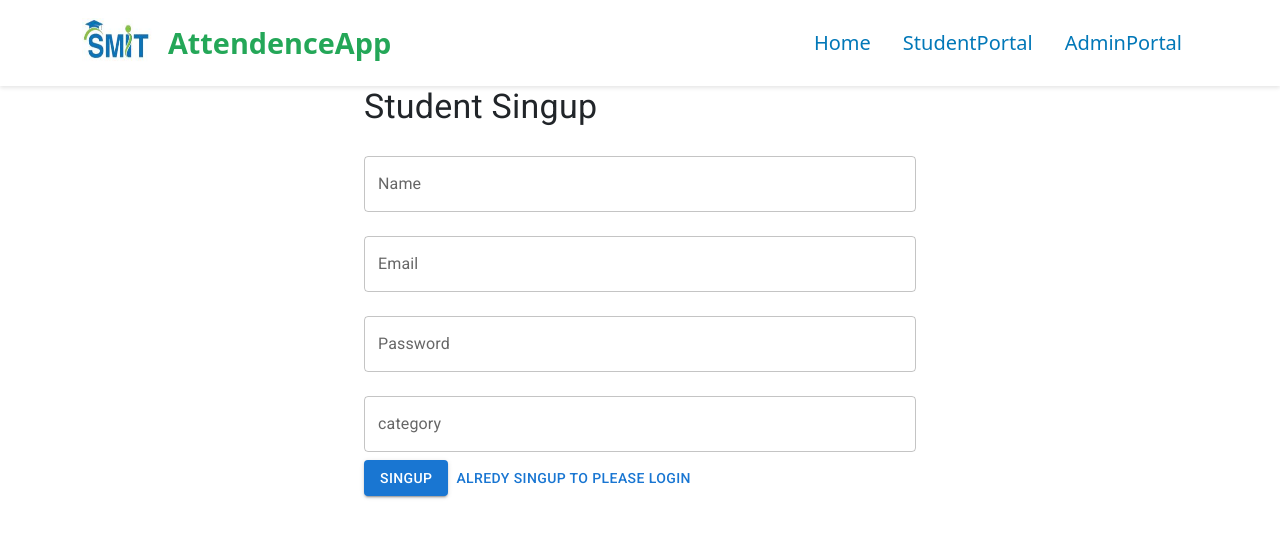
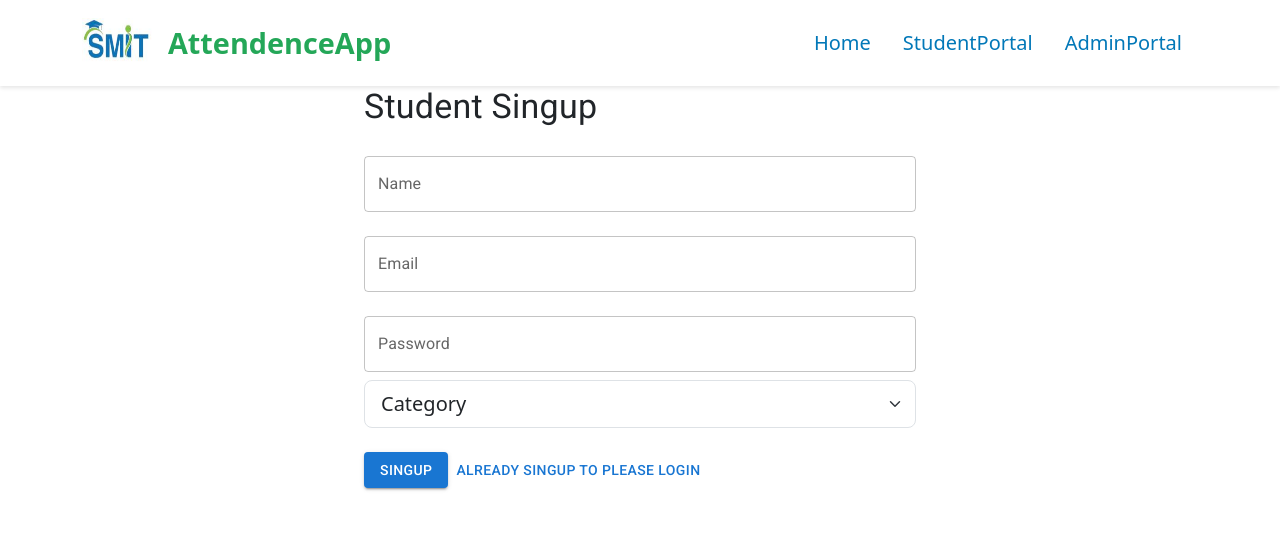
Before and after one commit to javariyafatima1/Attendence-final, a React (Create React App) app in the folder frontend/: page /signup in a window 1280 px wide. Shown: the top 538 px of the page. Built offline with nearby package versions, Linux system fonts and the light colour scheme.

Commit message:
add category

```diff
--- a/frontend/src/components/Signup.js
+++ b/frontend/src/components/Signup.js
@@ -1,8 +1,11 @@
 import React, { useState } from 'react';
+import Form from 'react-bootstrap/Form';
 import {    useNavigate,Link} from "react-router-dom";
 import { TextField, Button, Container, Typography } from '@mui/material';
 import CardText from 'react-bootstrap/esm/CardText';
 import axios from "axios";
+
+
 const Signup = () => {
 
   const navigate = useNavigate();
@@ -65,6 +68,9 @@ const Signup = () => {
         value={sing.password}
         onChange={handleChange}
       />
+
+
+{/*
        <TextField
         fullWidth
         margin="normal"
@@ -72,8 +78,21 @@ const Signup = () => {
         type="password"
         name='category'
         value={sing.category}
-        onChange={handleChange}
-      />
+          onChange={handleChange}
+
+        /> */}
+
+        <Form.Select size="lg" mt="2">
+        <option>Category</option>
+        <option>Graphics Designing</option>
+        <option>Web Developnment</option>
+        <option>Video Editing</option>
+        <option>3D Animation</option>
+        <option>Data Science</option>
+        </Form.Select>
+
+        <br />
+
        <Button
         variant="contained"
         color="primary"
@@ -83,7 +102,7 @@ const Signup = () => {
 
     </Button>
     <Button>
-    <Link to="/login" className="nav-link">alredy singup to please login</Link>
+    <Link to="/login" className="nav-link">already singup to please login</Link>
     </Button>
 
 
@@ -91,5 +110,4 @@ const Signup = () => {
     </div>
   );
 }
-
 export default Signup;
```
